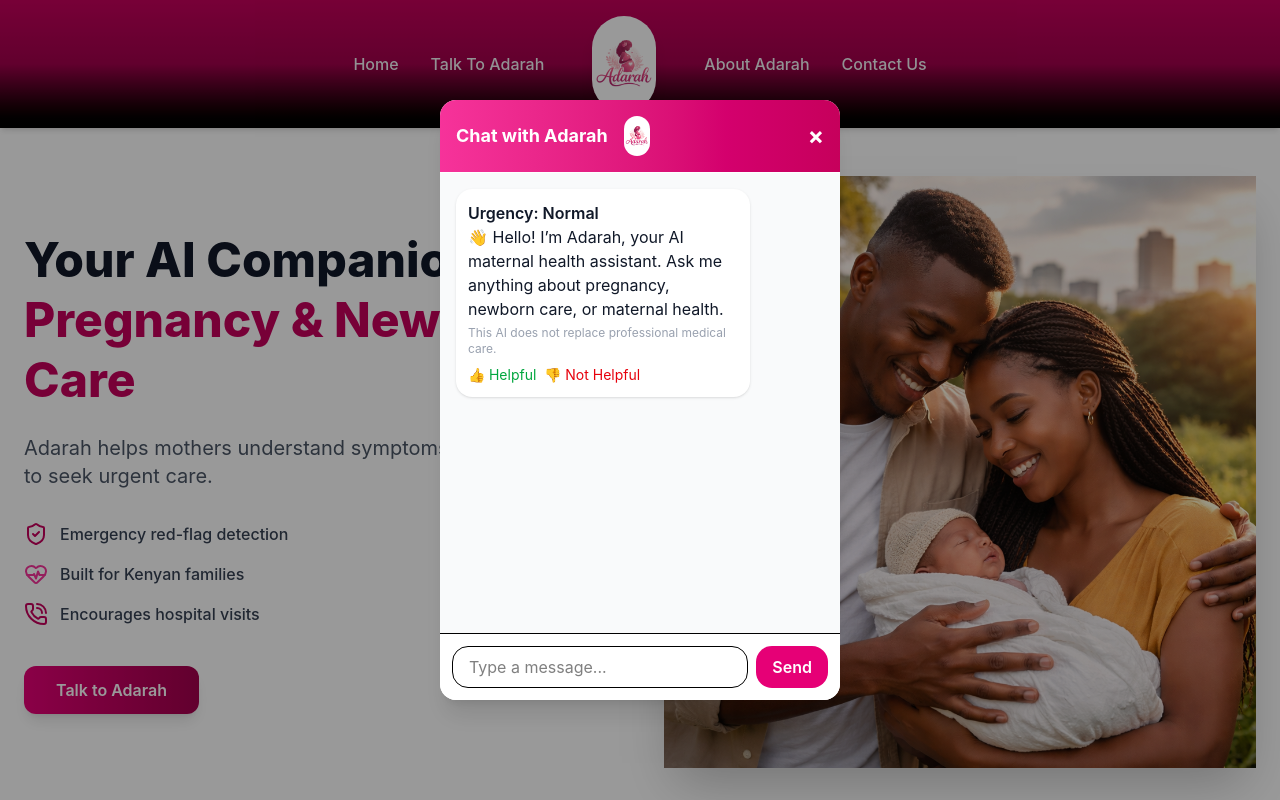
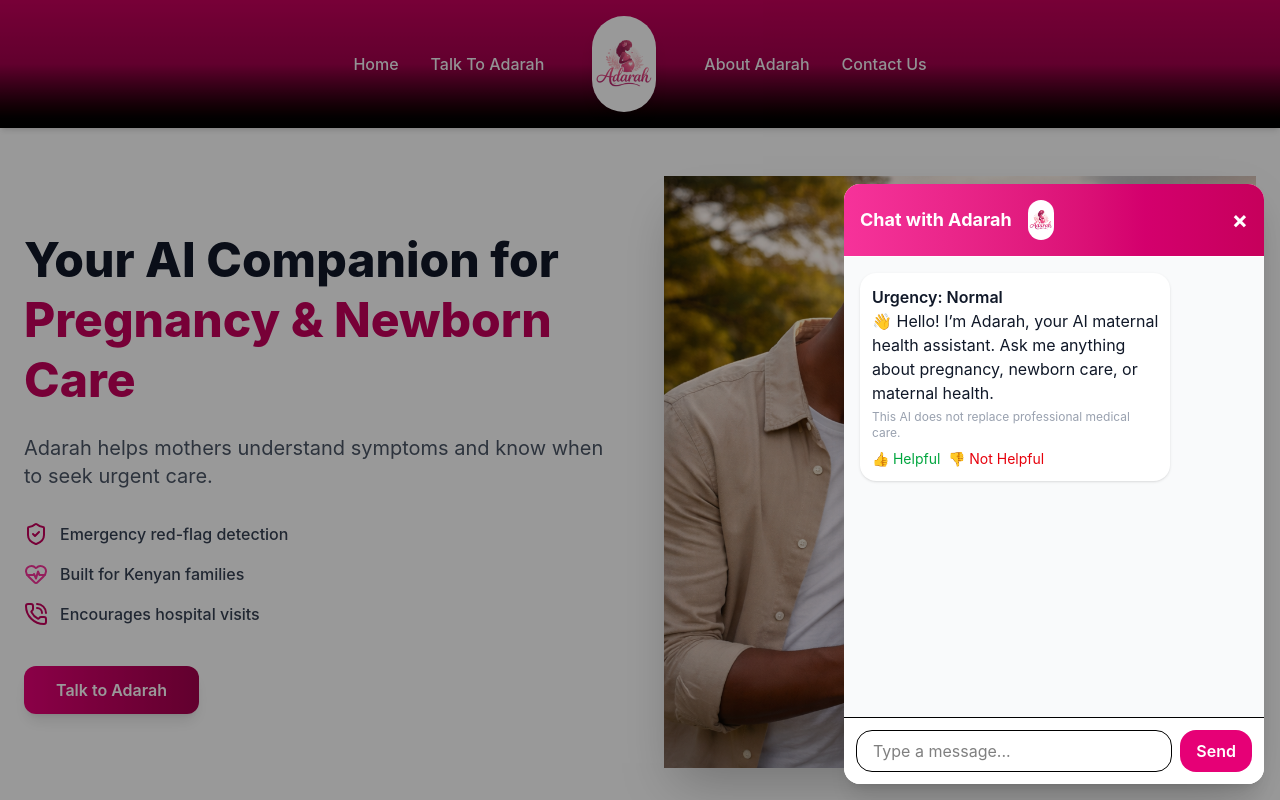
Before and after one commit to kevmongare/Adarah, a React (Vite) app: page / in a window 1280 px wide. Both pictures are taken after a click on the button "Talk to Adarah". Shown: the top 800 px of the page. Built offline with nearby package versions, Linux system fonts and the light colour scheme.

Commit message:
Update chat modal to right side

```diff
--- a/src/components/ChatModal.tsx
+++ b/src/components/ChatModal.tsx
@@ -122,9 +122,8 @@
   };
 
   return (
-    <div  className="fixed inset-0 bg-black/40 flex items-center justify-center z-50">
-      <div className="bg-white w-[400px] max-w-[90%] h-[600px] rounded-2xl flex flex-col shadow-xl overflow-hidden">
-
+    <div className="fixed inset-0 bg-black/40 flex items-end justify-center md:justify-end md:items-end z-50 p-4">
+    <div className="bg-white w-full max-w-[420px] h-[600px] rounded-2xl flex flex-col shadow-xl overflow-hidden">
         <div className="p-4 border-b flex justify-between items-center bg-gradient-to-r from-pink-500 to-pink-700 text-white">
           <h2 className="font-bold text-lg flex items-center space-x-4">
             Chat with Adarah
```
